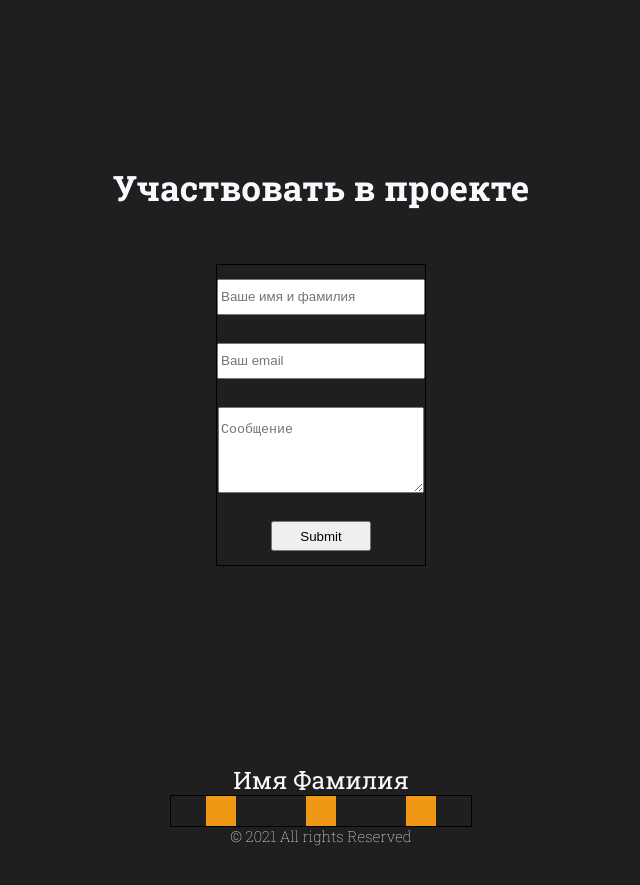
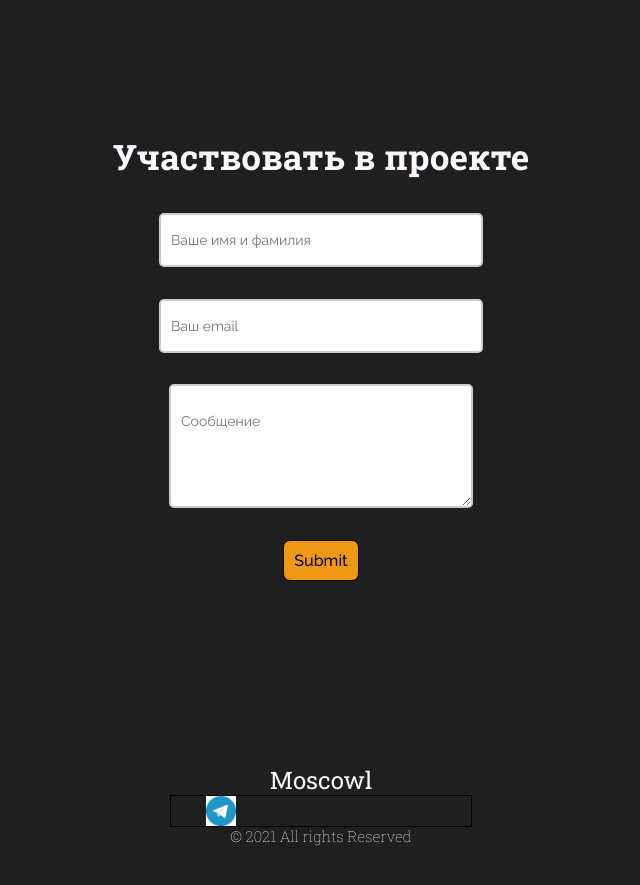
Before and after one commit to itsmeshusha/moscow-owl, a React (Create React App) app: page / in a window 1280 px wide. Shown: the part 2640-3525 px from the top of the page, without its empty margins (319-959 px from the left). Built offline with nearby package versions, Linux system fonts and the light colour scheme.

Commit message:
contact form and footer components fixed

```diff
--- a/src/contactForm/ContactForm.module.css
+++ b/src/contactForm/ContactForm.module.css
@@ -11,12 +11,13 @@
     display: flex;
     align-items: center;
     flex-direction: column;
-    justify-content: space-between;
+    justify-content: center;
     min-height: 400px;
 
 }
 
 .title {
+    padding: 10px;
     font-family: 'Roboto Slab', serif;
     font-size: 35px;
     color: #fdf8ff;
@@ -25,8 +26,8 @@
 }
 
 .forms {
-    border: 1px solid;
-    min-height: 300px;
+    padding: 10px;
+    min-height: 400px;
     display: flex;
     flex-direction: column;
     justify-content: space-around;
@@ -36,16 +37,32 @@
 
 .input {
     line-height: 30px;
-    width: 200px;
+    width: 300px;
+    border-radius: 5px;
+    padding: 10px;
+    border: 2px solid #ccc;
+    font-family: 'Raleway', sans-serif;
+    font-size: 14px;
+    font-weight: 400;
 }
 
 .textarea {
-    line-height: 40px;
-    width: 200px;
+    line-height: 50px;
+    width: 280px;
+    border-radius: 5px;
+    padding: 10px;
+    border: 2px solid #ccc;
+    font-family: 'Raleway', sans-serif;
+    font-size: 14px;
+    font-weight: 400;
 }
 
 .button {
-    padding: 5px;
-    height: 30px;
-    width: 100px;
+    border: 1px solid;
+    padding: 10px;
+    background-color: #f09815;
+    border-radius: 7px;
+    font-family: 'Raleway', sans-serif;
+    font-size: 16px;
+    font-weight: 500;
 }
--- a/src/footer/Footer.module.css
+++ b/src/footer/Footer.module.css
@@ -30,12 +30,15 @@
     display: flex;
     flex-direction: row;
     justify-content: space-around;
+
 }
 
 .icon {
     height: 30px;
     width: 30px;
-    background-color: rgb(240, 152, 21);
+    background-size: cover;
+    background-repeat: no-repeat;
+    background-position: center;
 }
 
 @media screen and (max-width: 300px) {
--- a/src/footer/Footer.tsx
+++ b/src/footer/Footer.tsx
@@ -1,13 +1,17 @@
 import React from 'react';
 import style from './Footer.module.css'
+import telegram from '../common/assets/telegram.jpg'
 
 function Footer() {
+    const telegramImage = {
+        backgroundImage: `url(${telegram})`
+    }
     return (
         <div className={style.footer}>
             <div className={style.container}>
-                <h2 className={style.title}>Имя Фамилия</h2>
+                <h2 className={style.title}>Moscowl</h2>
                 <div className={style.socialMedia}>
-                    <div className={style.icon}></div>
+                    <div style={telegramImage} className={style.icon}></div>
                     <div className={style.icon}></div>
                     <div className={style.icon}></div>
                 </div>
```
Also changed, not shown: src/common/assets/telegram.jpg (added).
